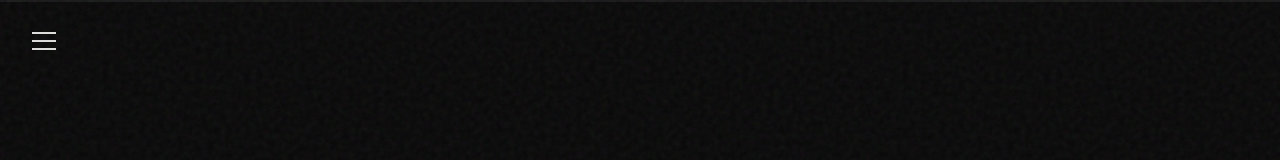
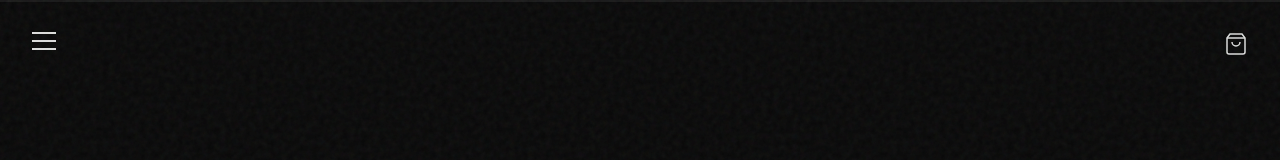
Before and after one commit to gomesdevs/gutai, a Next.js app: page / in a window 1280 px wide. Shown: the top 160 px of the page. Built offline with nearby package versions, Linux system fonts and the light colour scheme.

Commit message:
feat: adicionar badge do carrinho na navegação
- Ícone de sacola no canto superior direito
- Badge com contagem de itens (fundo prata, texto preto)
- Abre CartDrawer ao clicar
- mix-blend-difference para visibilidade

```diff
--- a/src/components/layout/Navigation.tsx
+++ b/src/components/layout/Navigation.tsx
@@ -3,6 +3,8 @@
 import { useState } from 'react';
 import Link from 'next/link';
 import { cn } from '@/lib/utils';
+import { useCart } from '@/hooks/useCart';
+import { CartDrawer } from '@/components/cart/CartDrawer';
 
 const navLinks = [
   { href: '/', label: 'Home' },
@@ -11,6 +13,8 @@ const navLinks = [
 
 export function Navigation() {
   const [isOpen, setIsOpen] = useState(false);
+  const [isCartOpen, setIsCartOpen] = useState(false);
+  const { totalItems } = useCart();
 
   return (
     <>
@@ -41,6 +45,40 @@ export function Navigation() {
             isOpen && '-rotate-45 -translate-y-2'
           )}
         />
+      </button>
+
+      {/* Cart button — fixo canto superior direito */}
+      <button
+        onClick={() => setIsCartOpen(true)}
+        className={cn(
+          'fixed top-6 right-6 z-50 p-2',
+          'mix-blend-difference'
+        )}
+        aria-label="Abrir carrinho"
+      >
+        <div className="relative">
+          <svg
+            width="24"
+            height="24"
+            viewBox="0 0 24 24"
+            fill="none"
+            stroke="currentColor"
+            strokeWidth="1.5"
+            className="text-[#e8e8e8]"
+          >
+            <path d="M6 2L3 6v14a2 2 0 002 2h14a2 2 0 002-2V6l-3-4z" />
+            <line x1="3" y1="6" x2="21" y2="6" />
+            <path d="M16 10a4 4 0 01-8 0" />
+          </svg>
+          {totalItems > 0 && (
+            <span
+              className="absolute -top-1 -right-1 w-4 h-4 bg-[#c0c0c0] text-[#0a0a0a] text-[10px] font-bold flex items-center justify-center"
+              style={{ fontFamily: 'var(--font-mono)' }}
+            >
+              {totalItems}
+            </span>
+          )}
+        </div>
       </button>
 
       {/* Overlay full-screen */}
@@ -76,6 +114,9 @@ export function Navigation() {
           GUTAI &copy; 2025
         </p>
       </nav>
+
+      {/* Cart Drawer */}
+      <CartDrawer isOpen={isCartOpen} onClose={() => setIsCartOpen(false)} />
     </>
   );
 }
```
